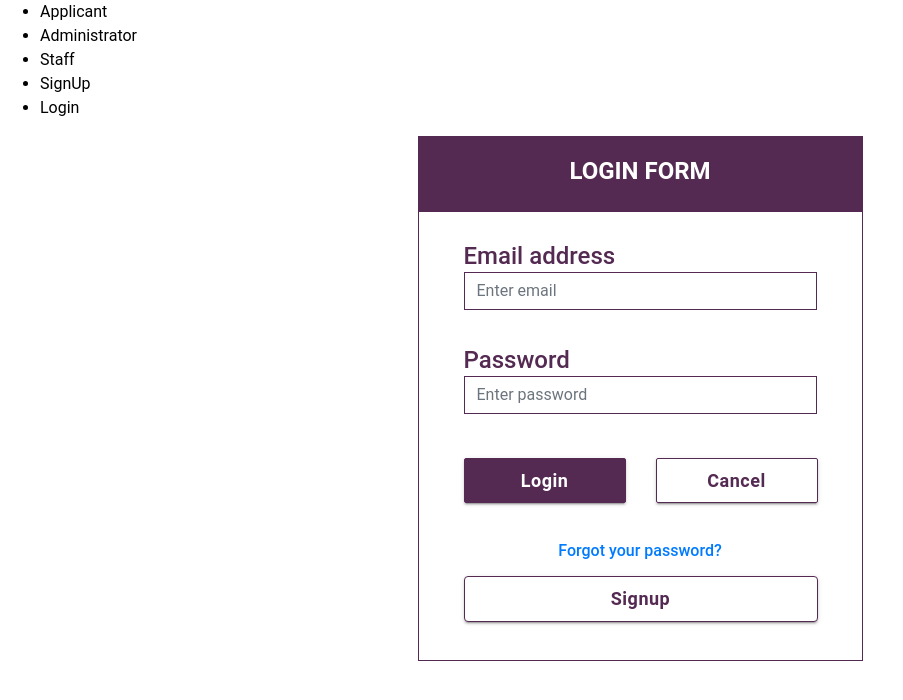
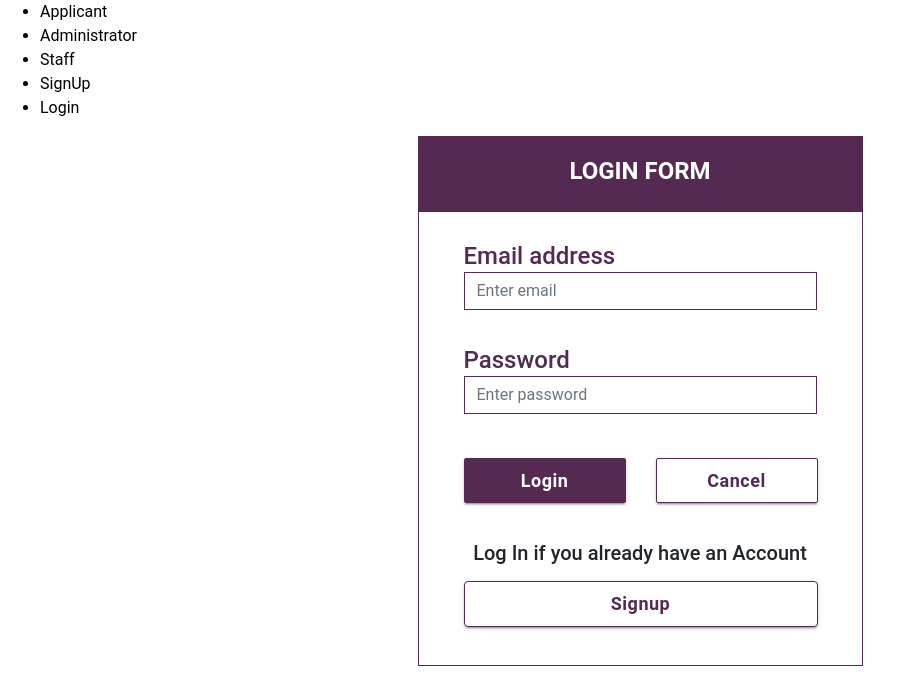
Before and after one commit to senjack/soap, a React (Create React App) app: page /login in a window 1280 px wide. Shown: the top 700 px of the page, without its empty margins (0-903 px from the left). Built offline with nearby package versions, Linux system fonts and the light colour scheme.

Commit message:
Add after combining forms

```diff
--- a/src/App.css
+++ b/src/App.css
@@ -176,3 +176,8 @@ label {
   margin-left: -23px;
   margin-right: -8px;
 }
+
+
+#hide{
+  display: none;
+}
--- a/src/components/LoginBody.js
+++ b/src/components/LoginBody.js
@@ -89,10 +89,13 @@ function LoginBody() {
 
                         <div className="row">
                           <div className="col-md-12">
-                            <center>
+                            <center id={(true) ? "hide" : null}>
                               <Link to="#">
                                 <h6>Forgot your password?</h6>
                               </Link>
+                            </center>
+                            <center id={(true) ? null : "hide"}>
+                              <h5>Log In if you already have an Account</h5>
                             </center>
                           </div>
                         </div>
--- a/src/components/SignUpBody.js
+++ b/src/components/SignUpBody.js
@@ -68,8 +68,8 @@ function SignUpBody() {
 
                       <div className="row">
                         <div className="col-md-12">
-                          <center>
-                            <h5>Log In if you already have an Account</h5>
+                        <center>
+                          <h5>Log In if you already have an Account</h5>
                           </center>
                         </div>
 
```
